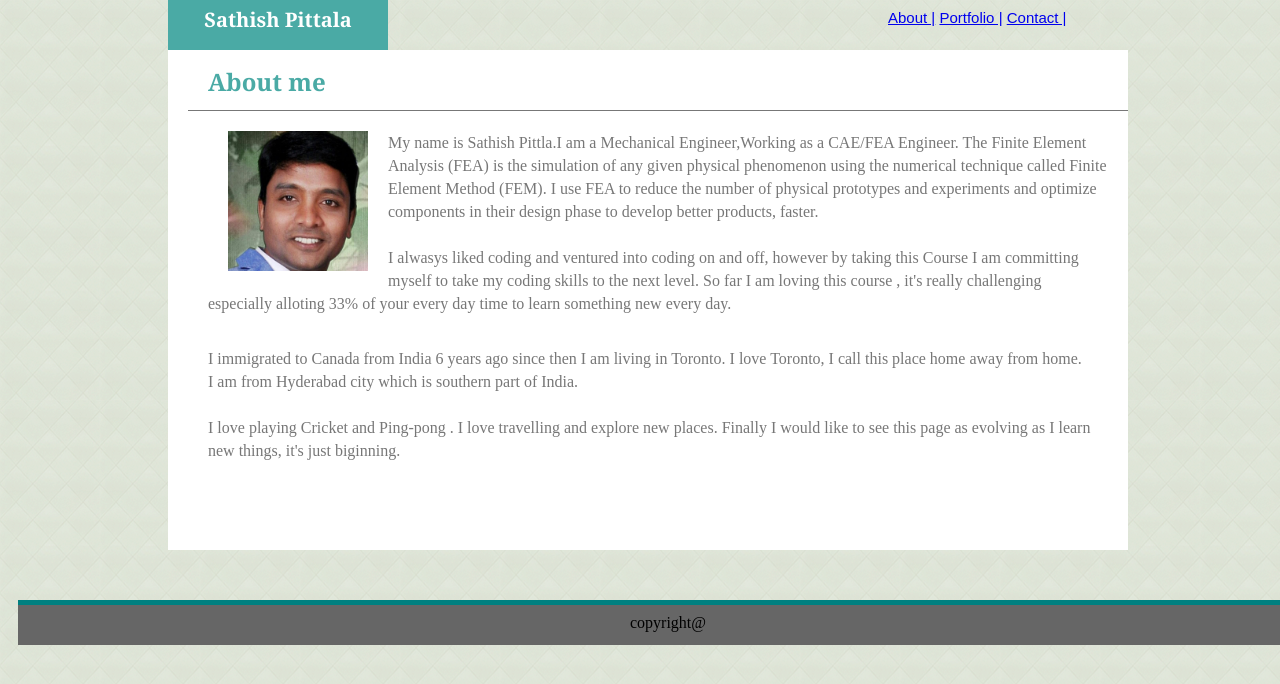
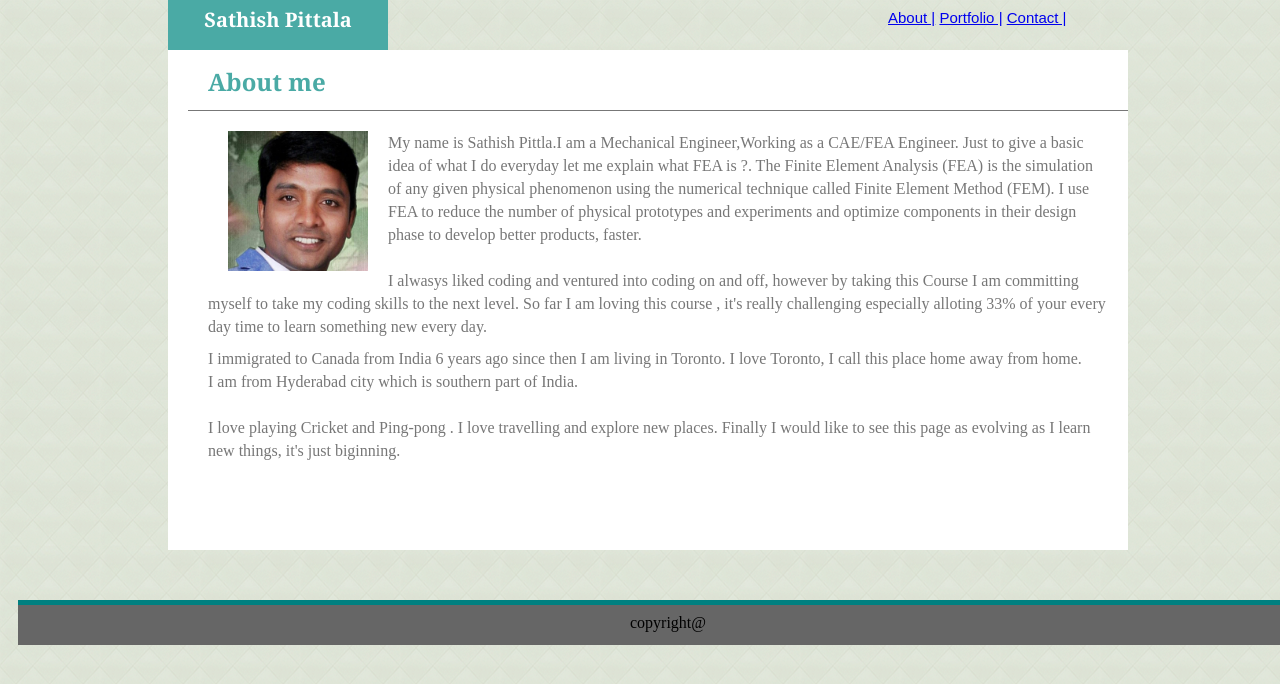
Before and after one commit to sathishbaburaj/Basic-Portfolio, a plain HTML site: page index.html in a window 1280 px wide. Shown: the top 684 px of the page. Drawn offline with Linux system fonts and the light colour scheme.

Commit message:
updated first paragraph in index.html

```diff
--- a/index.html
+++ b/index.html
@@ -25,7 +25,7 @@
 
 
         <p id="first"><span></span><img src="assets/images/profile.jpeg" alt="My photo" width="460" height="345">My name is Sathish Pittla.I am a Mechanical Engineer,Working as a CAE/FEA Engineer.
-        The Finite Element Analysis (FEA) is the simulation of any given physical phenomenon using the numerical technique called Finite Element Method (FEM). I use FEA to reduce the number of physical prototypes and experiments and optimize components in their design phase to develop better products, faster.
+        Just to give a basic idea of what I do everyday let me explain what FEA is ?. The Finite Element Analysis (FEA) is the simulation of any given physical phenomenon using the numerical technique called Finite Element Method (FEM). I use FEA to reduce the number of physical prototypes and experiments and optimize components in their design phase to develop better products, faster.
         <br>
         <br>
         I alwasys liked coding and ventured into coding on and off, however by taking this Course I am committing myself to take my coding skills to the next level.
```
